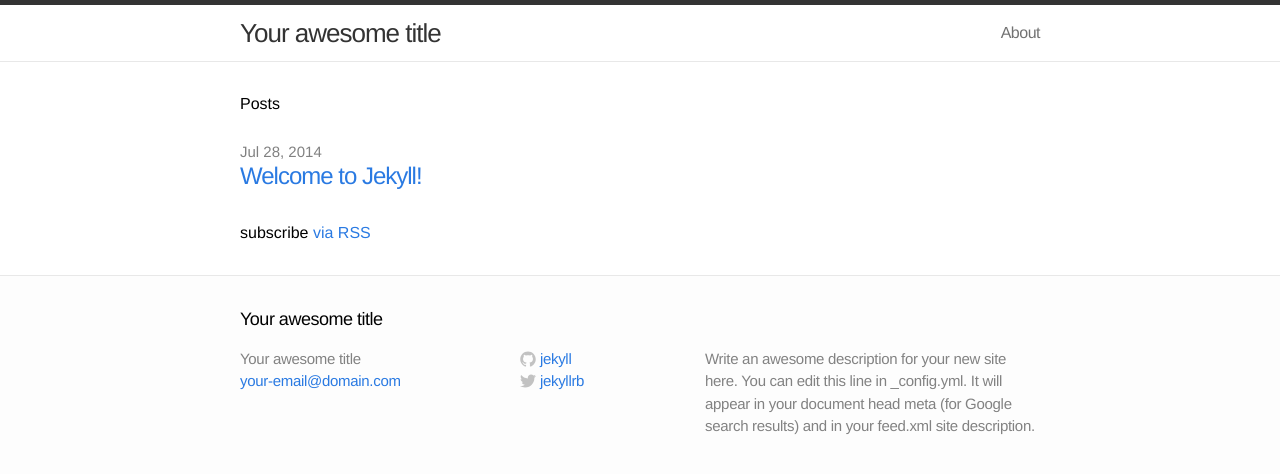
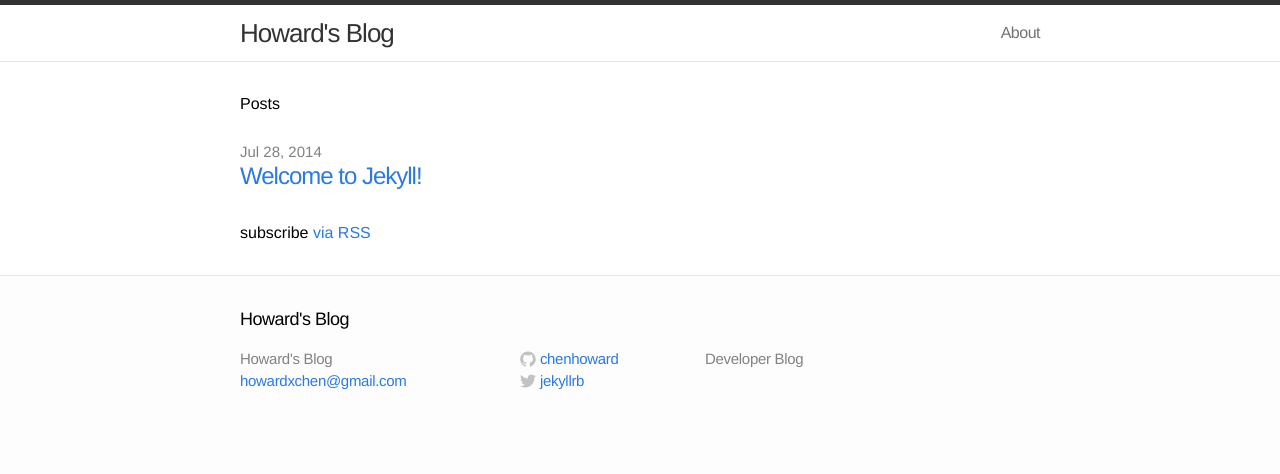
Before and after one commit to chenhoward/chenhoward.github.io, a Jekyll site: the page built from index.html, in a window 1280 px wide. Shown: the top 474 px of the page. Built offline with Jekyll 4.4.1, drawn with Linux system fonts in a browser that asks for light colours.

Commit message:
Filled some basic information on my blog

```diff
--- a/_config.yml
+++ b/_config.yml
@@ -1,11 +1,11 @@
 # Site settings
-title: Your awesome title
-email: your-email@domain.com
-description: "Write an awesome description for your new site here. You can edit this line in _config.yml. It will appear in your document head meta (for Google search results) and in your feed.xml site description."
+title: Howard's Blog
+email: howardxchen@gmail.com
+description: "Developer Blog"
 baseurl: ""
-url: "http://yourdomain.com"
+url: "http://chenhoward.com"
 twitter_username: jekyllrb
-github_username:  jekyll
+github_username: chenhoward
 
 # Build settings
 markdown: kramdown
```
